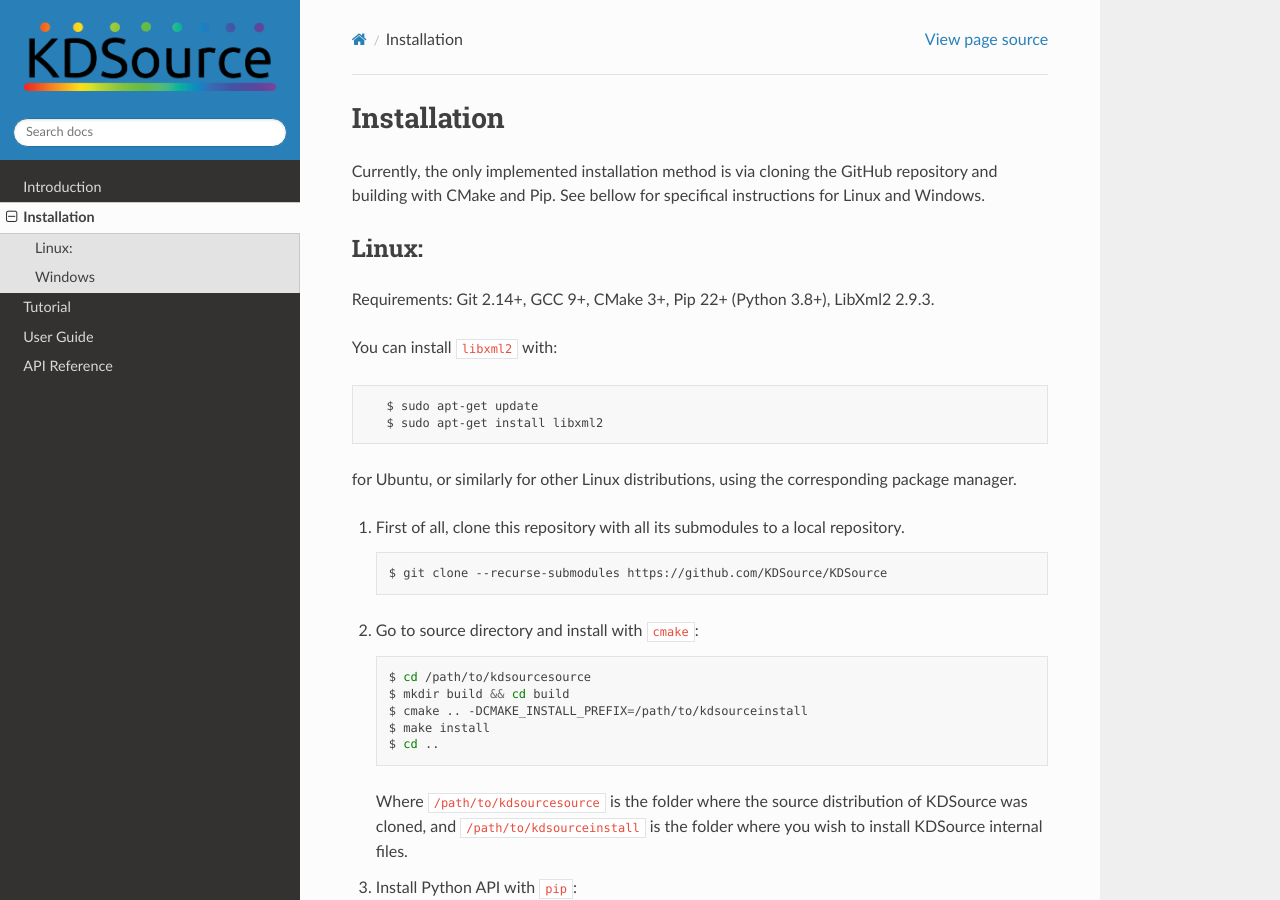
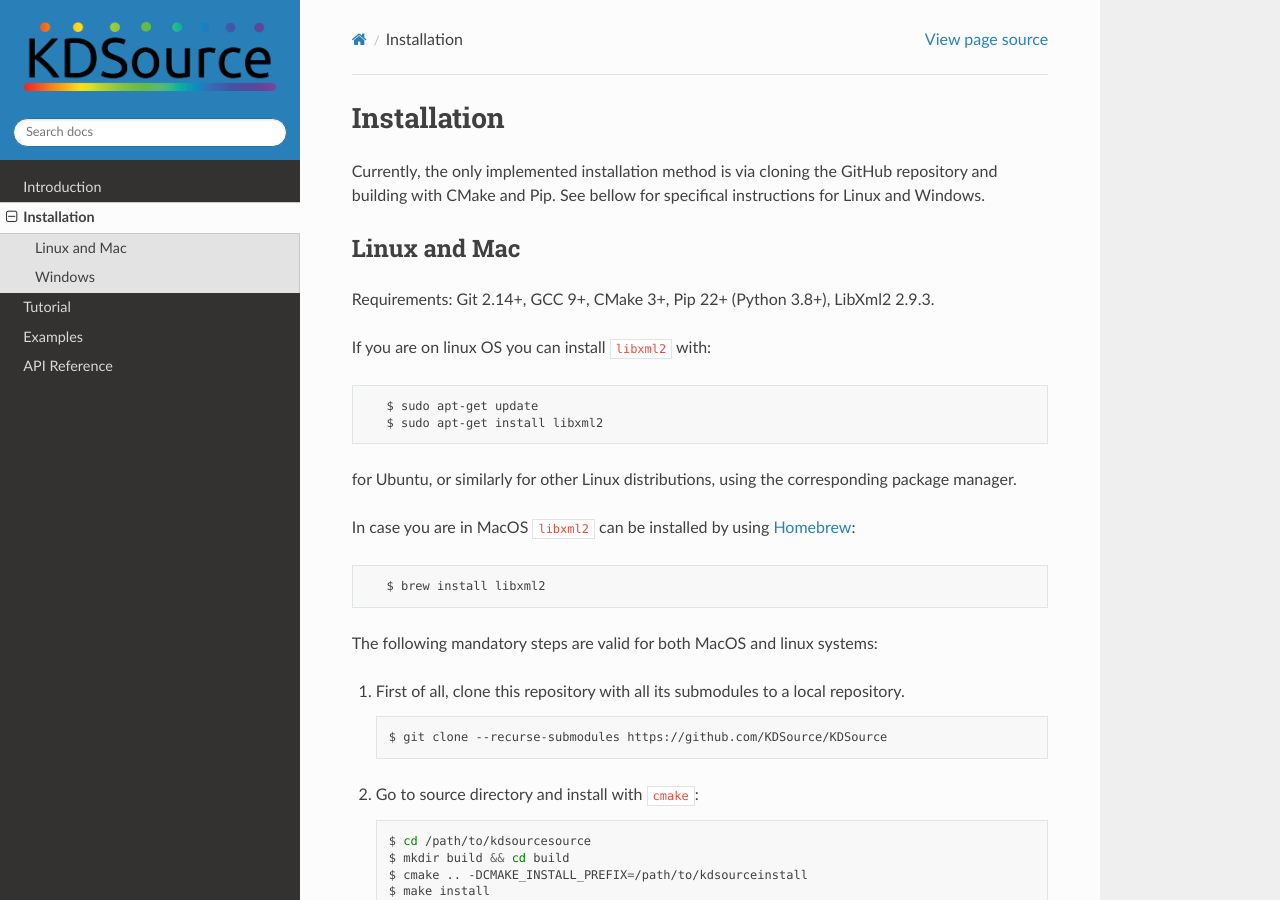
Before and after one commit to KDSource/KDSource, a Sphinx documentation site: the page built from docs/source/installation.md, in a window 1280 px wide and 900 px high. Built offline with Sphinx 7.4.7 and the Read the Docs theme 2.0.0, drawn with Linux system fonts in a browser that asks for light colours.

Commit message:
added documentation McStas template and minor fixes

````diff
--- a/docs/source/index.rst
+++ b/docs/source/index.rst
@@ -24,5 +24,5 @@
    self
    installation
    Tutorial.ipynb
-   usage
+   user-guide
    api-ref
--- a/docs/source/installation.md
+++ b/docs/source/installation.md
@@ -2,16 +2,25 @@
 
 Currently, the only implemented installation method is via cloning the GitHub repository and building with CMake and Pip. See bellow for specifical instructions for Linux and Windows.
 
-## Linux:
+## Linux and Mac
 
 Requirements: Git 2.14+, GCC 9+, CMake 3+, Pip 22+ (Python 3.8+), LibXml2 2.9.3.
 
-You can install `libxml2` with:
+If you are on linux OS you can install `libxml2` with:
+
 ```bash
    $ sudo apt-get update
    $ sudo apt-get install libxml2
 ```
+
 for Ubuntu, or similarly for other Linux distributions, using the corresponding package manager.
+
+In case you are in MacOS `libxml2` can be installed by using [Homebrew](https://brew.sh/):
+
+```bash
+   $ brew install libxml2
+```
+The following mandatory steps are valid for both MacOS and linux systems:
 
 1. First of all, clone this repository with all its submodules to a local repository.
 
--- /dev/null
+++ b/docs/source/mcstas-template.rst
@@ -0,0 +1,3 @@
+Using a KDSource as source component in McStas
+==============================================
+.. include:: ../../templates/mcstas/README.rst
--- a/docs/source/usage.md
+++ b/docs/source/usage.md
@@ -1,4 +1,4 @@
-# User Guide
+# Other less documented examples
 
 Usage examples can be found in the [`docs/examples`](https://github.com/KDSource/KDSource/tree/master/docs/examples) subdirectory. At the moment these are:
 * [`Verification.ipynb`](https://github.com/KDSource/KDSource/tree/master/docs/examples/Verification.ipynb): Analytic example. KDSource is used to generate a source from a particle list sampled from an known correlated distribution, and the generated particles distributions are compared with the analytical density.
````
Also changed, not shown: docs/source/user-guide.rst (added, +9 -0 lines), templates/mcstas/README.rst, 1 other file.
